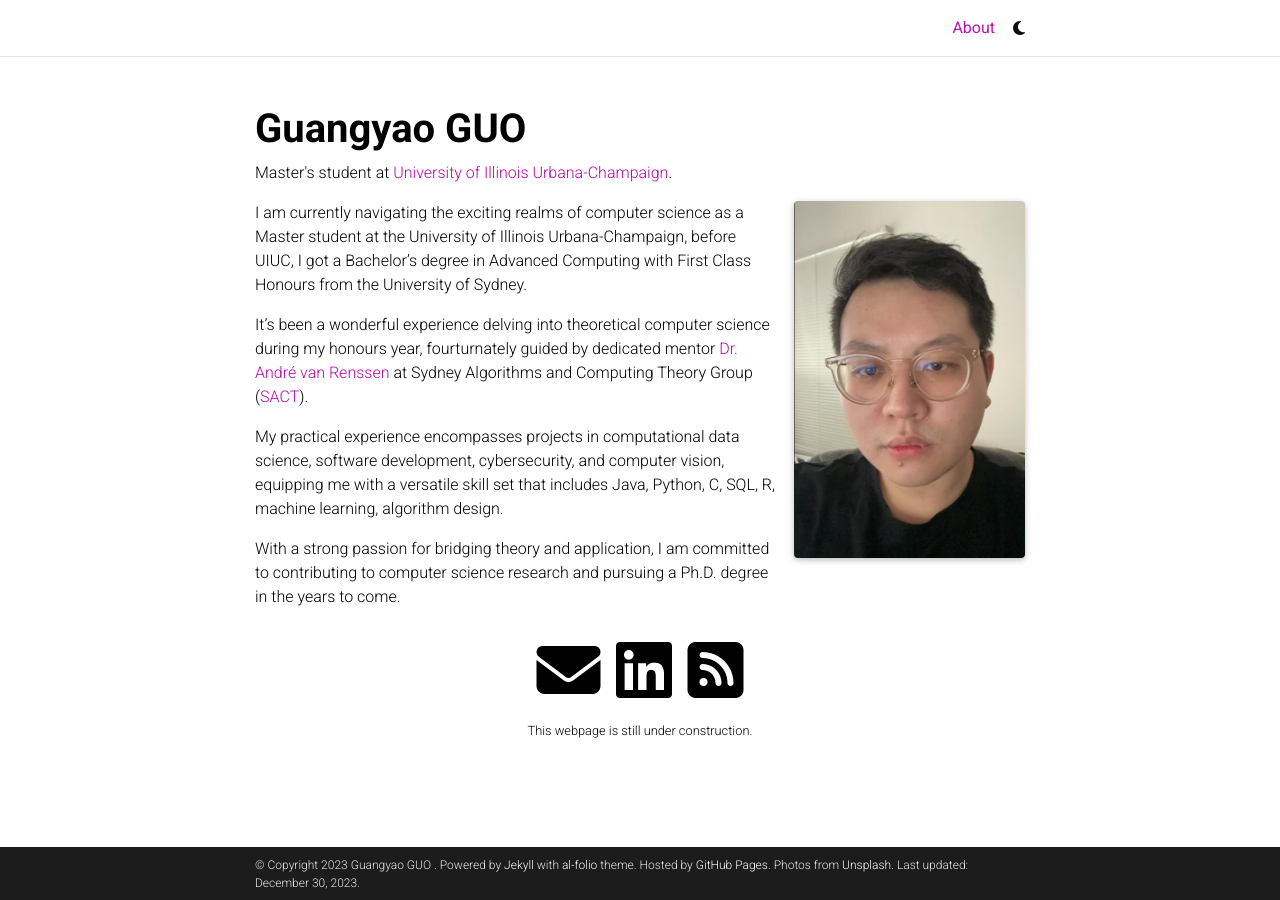
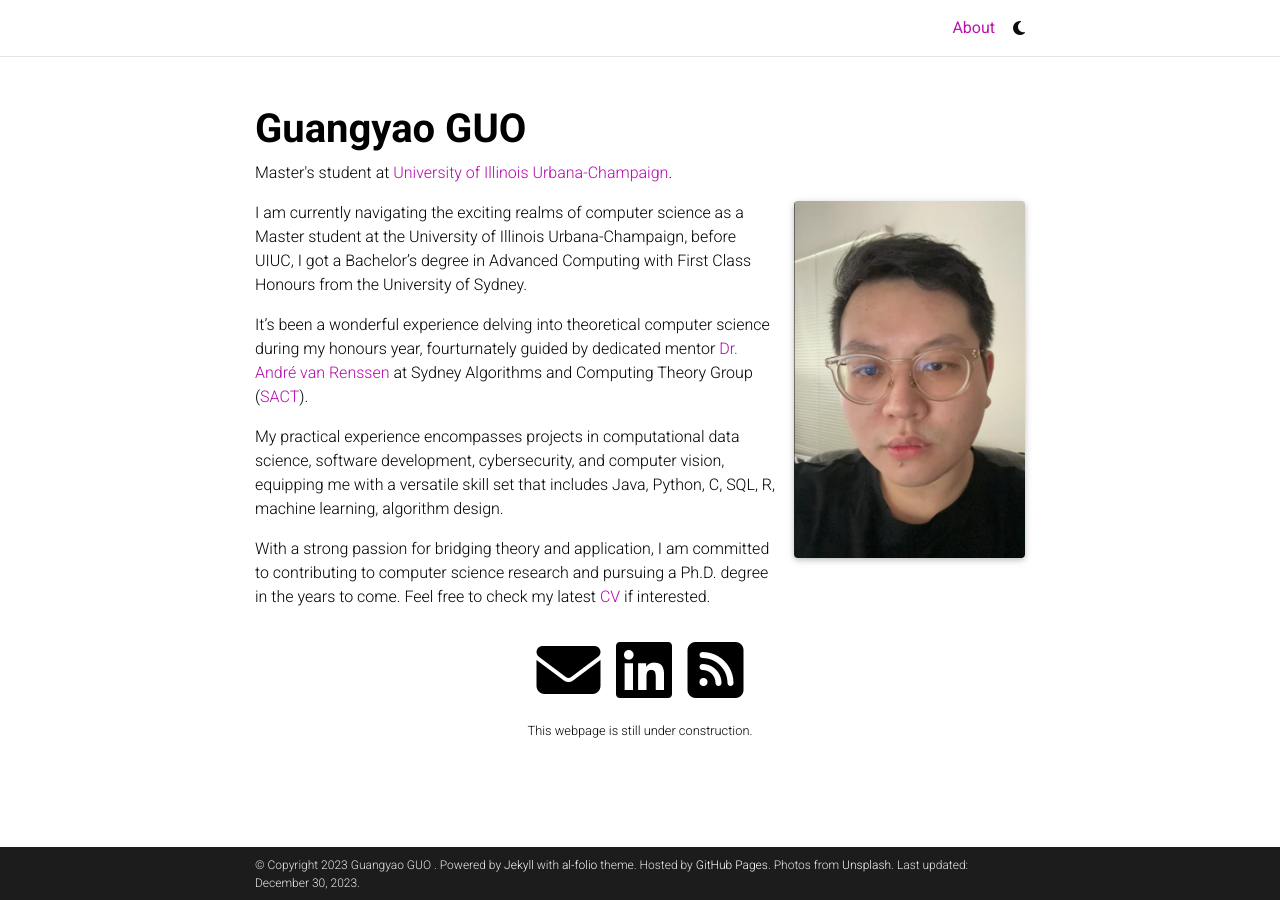
Before and after one commit to guangyaoguo/guangyaoguo.github.io, a Jekyll site: the page built from _pages/about.md, in a window 1280 px wide. Built offline with Jekyll 4.4.1, drawn with Linux system fonts in a browser that asks for light colours; full-size pictures stand in for the smaller copies a plugin makes; comment, search, counter and statistics services are not loaded; a style sheet for code colours, icons or effects is not loaded.

Commit message:
Update about.md

```diff
--- a/_pages/about.md
+++ b/_pages/about.md
@@ -25,7 +25,7 @@
 
 My practical experience encompasses projects in computational data science, software development, cybersecurity, and computer vision, equipping me with a versatile skill set that includes Java, Python, C, SQL, R, machine learning, algorithm design.
 
-With a strong passion for bridging theory and application, I am committed to contributing to computer science research and pursuing a Ph.D. degree in the years to come.
+With a strong passion for bridging theory and application, I am committed to contributing to computer science research and pursuing a Ph.D. degree in the years to come. Feel free to check my latest [CV](assets/pdf/Guangyao_GUO_Resume.pdf) if interested.
 
 <!---Write your biography here. Tell the world about yourself. Link to your favorite [subreddit](http://reddit.com). You can put a picture in, too. The code is already in, just name your picture `prof_pic.jpg` and put it in the `img/` folder.
 
```
